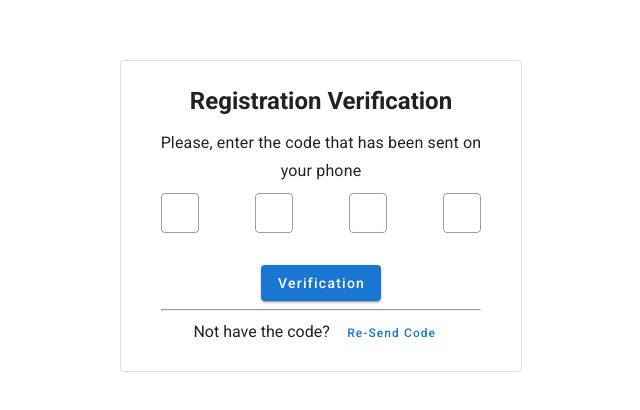
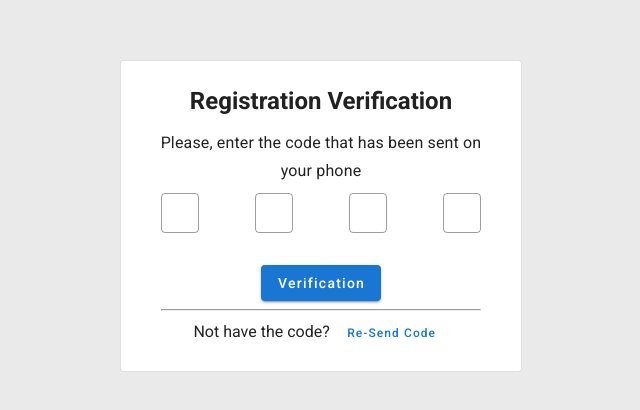
Before and after one commit to hdinjos/Profile-System, a Vue app: page /verify in a window 1280 px wide. Shown: the part 144-554 px from the top of the page, without its empty margins (319-959 px from the left). Built offline with nearby package versions, Linux system fonts and the light colour scheme.

Commit message:
set default background color

```diff
--- a/src/App.vue
+++ b/src/App.vue
@@ -1,5 +1,5 @@
 <template>
-  <v-app>
+  <v-app style="background-color: #eaeaea">
     <v-main>
       <Router-View />
     </v-main>
@@ -11,6 +11,6 @@ export default {
   name: "App",
   data: () => ({
     //
-  })
+  }),
 };
 </script>
```
